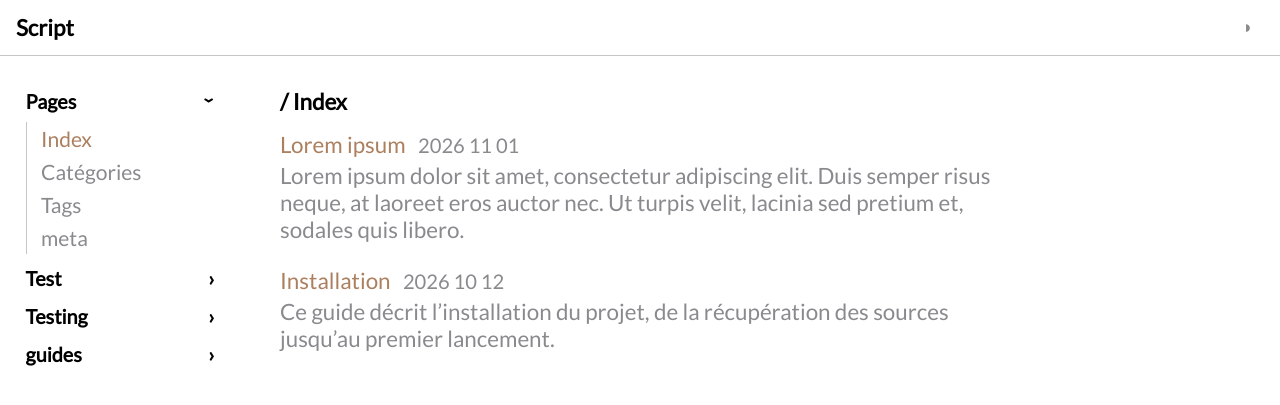
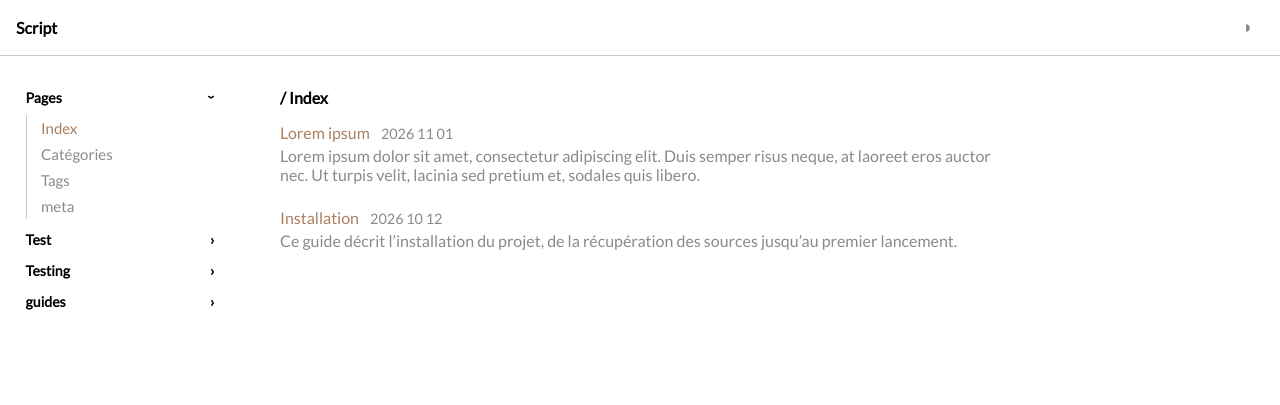
Before and after one commit to script-txt/script-txt.github.io, a Jekyll site: the page built from index.html, in a window 1280 px wide. Shown: the top 405 px of the page. Built offline with Jekyll 4.4.1, drawn with Linux system fonts in a browser that asks for light colours.

Commit message:
Update default.html

```diff
--- a/_layouts/default.html
+++ b/_layouts/default.html
@@ -37,7 +37,7 @@
   * { box-sizing: border-box; }
   html { scroll-behavior: smooth; scroll-padding-top: calc(var(--header-h) + 1rem); }
 
-  body { margin: 0; background: var(--bg); color: var(--fg); font-size: 1.4em; /*line-height: 1.8;*/ font-family: "Lato", sans-serif; }
+  body { margin: 0; background: var(--bg); color: var(--fg); font-size: 1rem; /*line-height: 1.8;*/ font-family: "Lato", sans-serif; }
   a { color: var(--accent); text-decoration: none; }
 
   /* En-tête : fond pleine largeur, contenu limité à la largeur de la page */
```
